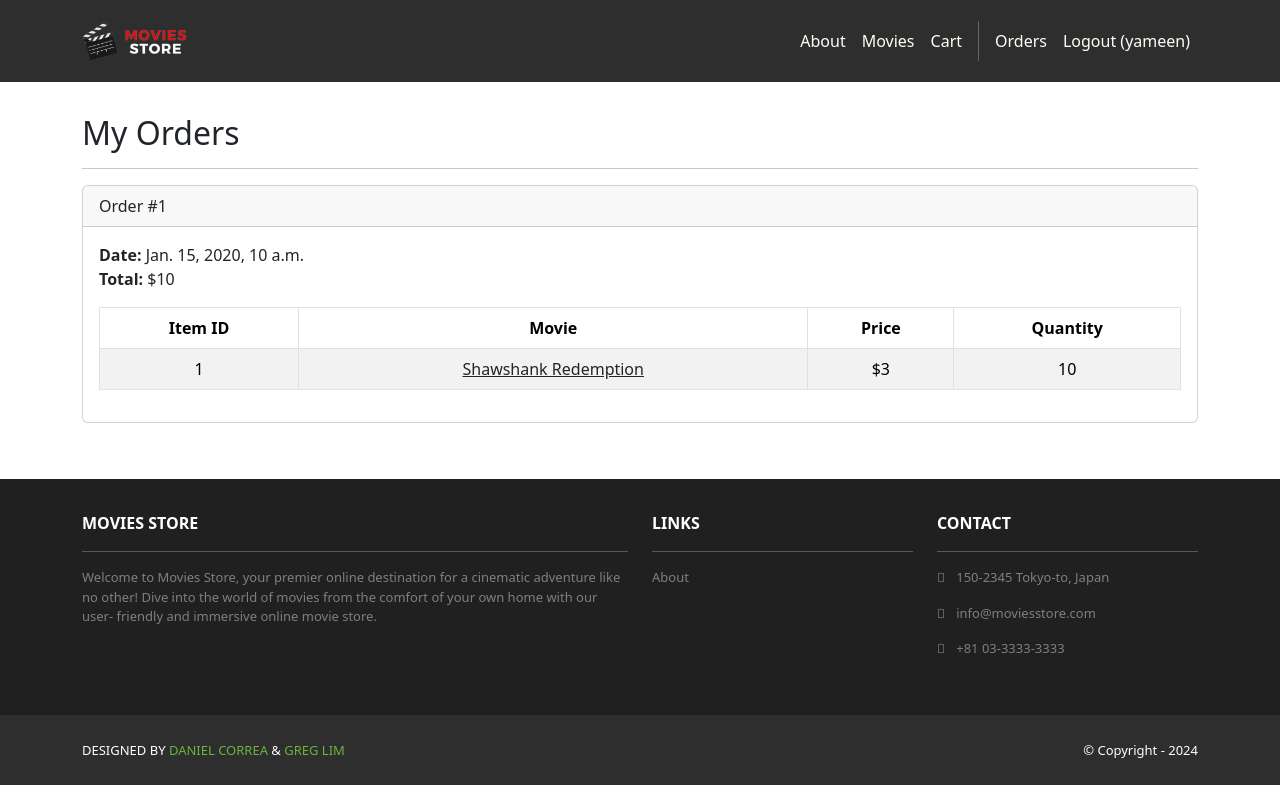
After one commit to khansameer25/CS2340-Project-1, a Django app: page /accounts/orders/ in a window 1280 px wide. The commit adds this page. Run offline with Django 5.2, Linux system fonts and the light colour scheme; a user stored in the database is signed in; data comes from the database, SQL or seed files in the repository; tables that the repository leaves empty hold one stand-in row (values such as "Sample post").

Commit message:
chapter 12

```diff
--- /dev/null
+++ b/accounts/templates/accounts/orders.html
@@ -0,0 +1,51 @@
+{% extends 'base.html' %}
+{% block content %}
+<div class="p-3">
+  <div class="container">
+    <div class="row mt-3">
+      <div class="col mx-auto mb-3">
+        <h2>My Orders</h2>
+        <hr />
+        {% for order in template_data.orders %}
+        <div class="card mb-4">
+          <div class="card-header">
+            Order #{{ order.id }}
+          </div>
+          <div class="card-body">
+            <b>Date:</b> {{ order.date }}<br />
+            <b>Total:</b> ${{ order.total }}<br />
+            <table class="table table-bordered
+              table-striped text-center mt-3">
+              <thead>
+                <tr>
+                  <th scope="col">Item ID</th>
+                  <th scope="col">Movie</th>
+                  <th scope="col">Price</th>
+                  <th scope="col">Quantity</th>
+                </tr>
+              </thead>
+              <tbody>
+                {% for item in order.item_set.all %}
+                <tr>
+                  <td>{{ item.movie.id }}</td>
+                  <td>
+                    <a class="link-dark"
+                      href="{% url 'movies.show'
+                      id=item.movie.id %}">
+                      {{ item.movie.name }}
+                    </a>
+                  </td>
+                  <td>${{ item.movie.price }}</td>
+                  <td>{{ item.quantity }}</td>
+                </tr>
+                {% endfor %}
+              </tbody>
+            </table>
+          </div>
+        </div>
+        {% endfor %}
+      </div>
+    </div>
+  </div>
+</div>
+{% endblock content %}
--- a/accounts/urls.py
+++ b/accounts/urls.py
@@ -6,6 +6,7 @@ urlpatterns = [
     path('signup', views.signup, name='accounts.signup'),
     path('login/', views.login, name='accounts.login'),
     path('logout/', views.logout, name='accounts.logout'),
+    path('orders/', views.orders, name='accounts.orders'),
 
     path('password_reset/', auth_views.PasswordResetView.as_view(), name='password_reset'),
     path('password_reset/done/', auth_views.PasswordResetDoneView.as_view(), name='password_reset_done'),
--- a/accounts/views.py
+++ b/accounts/views.py
@@ -4,6 +4,9 @@ from .forms import CustomUserCreationForm, CustomErrorList
 from django.shortcuts import redirect
 from django.contrib.auth.decorators import login_required
 from django.contrib.auth import logout as auth_logout
+from django.contrib.auth.models import User
+
+
 @login_required
 def logout(request):
     auth_logout(request)
@@ -44,3 +47,11 @@ def signup(request):
             template_data['form'] = form
             return render(request, 'accounts/signup.html',
                 {'template_data': template_data})
+
+@login_required
+def orders(request):
+    template_data = {}
+    template_data['title'] = 'Orders'
+    template_data['orders'] = request.user.order_set.all()
+    return render(request, 'accounts/orders.html',
+        {'template_data': template_data})
--- a/cart/templates/cart/index.html
+++ b/cart/templates/cart/index.html
@@ -37,6 +37,9 @@
       <div class="text-end">
         <a class="btn btn-outline-secondary mb-2"><b>Total to pay:</b> ${{ template_data.cart_total }}</a>
         {% if template_data.movies_in_cart|length > 0 %}
+        <a href="{% url 'cart.purchase' %}"
+          class="btn bg-dark text-white mb-2">Purchase
+        </a>
         <a href="{% url 'cart.clear' %}">
           <button class="btn btn-danger mb-2">
             Remove all movies from Cart
--- a/cart/urls.py
+++ b/cart/urls.py
@@ -4,4 +4,6 @@ urlpatterns = [
     path('<int:id>/add/', views.add, name='cart.add'),
     path('', views.index, name='cart.index'),
     path('clear/', views.clear, name='cart.clear'),
+    path('purchase/', views.purchase,
+        name='cart.purchase'),
 ]
--- a/moviesstore/templates/base.html
+++ b/moviesstore/templates/base.html
@@ -61,6 +61,9 @@
             <a class="nav-link" href="{% url 'cart.index' %}">Cart</a>
             <div class="vr bg-white mx-2 d-none d-lg-block"></div>
             {% if user.is_authenticated %}
+            <a class="nav-link"
+            href="{% url 'accounts.orders' %}">Orders
+            </a>
             <a class="nav-link" href="{% url 'accounts.logout' %}"
               >Logout ({{ user.username }})</a
             >
```
Also changed, not shown: cart/templates/cart/purchase.html (added, +16 -0 lines), cart/views.py (+28 -0 lines).
